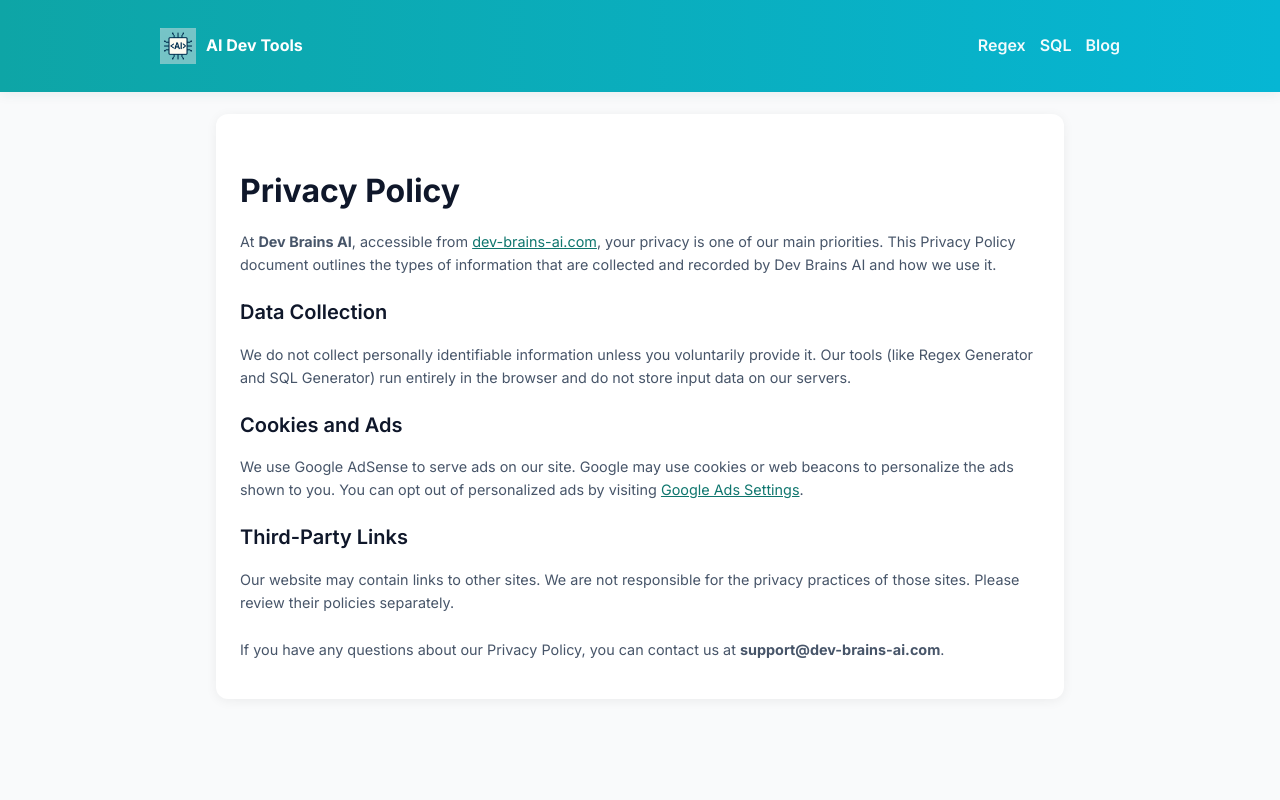
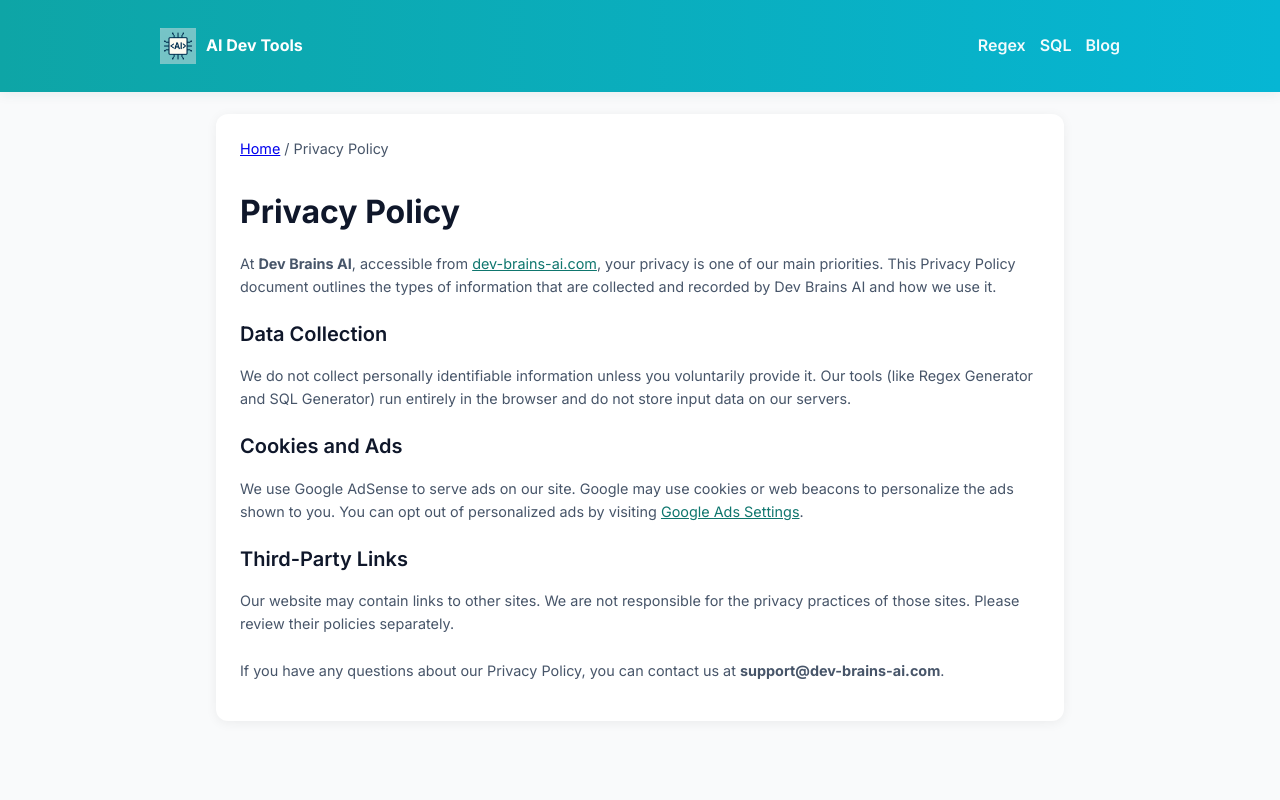
Before and after one commit to rampandu/ai-tools, a Next.js app: page /privacy in a window 1280 px wide. Shown: the top 800 px of the page. Built offline with nearby package versions, Linux system fonts and the light colour scheme; no server answers.

Commit message:
Update about, contact,privacy, terms pages to show breadcrumb structure

```diff
--- a/pages/privacy.js
+++ b/pages/privacy.js
@@ -1,7 +1,27 @@
 // pages/privacy.js
 import Head from "next/head";
+import Link from "next/link";
 
 export default function Privacy() {
+  const breadcrumbJsonLd = {
+    "@context": "https://schema.org",
+    "@type": "BreadcrumbList",
+    itemListElement: [
+      {
+        "@type": "ListItem",
+        position: 1,
+        name: "Home",
+        item: "https://dev-brains-ai.com/",
+      },
+      {
+        "@type": "ListItem",
+        position: 2,
+        name: "Privacy Policy",
+        item: "https://dev-brains-ai.com/privacy",
+      },
+    ],
+  };
+
   return (
     <>
       <Head>
@@ -18,6 +38,11 @@ export default function Privacy() {
         <meta property="og:type" content="article" />
         <meta property="og:url" content="https://dev-brains-ai.com/privacy" />
         <link rel="canonical" href="https://dev-brains-ai.com/privacy" />
+
+        <script
+          type="application/ld+json"
+          dangerouslySetInnerHTML={{ __html: JSON.stringify(breadcrumbJsonLd) }}
+        />
       </Head>
 
       <main className="container" style={{ paddingTop: 22 }}>
@@ -25,6 +50,26 @@ export default function Privacy() {
           className="card"
           style={{ maxWidth: 800, margin: "0 auto", padding: 24, color: "#0f172a" }}
         >
+          {/* Breadcrumb */}
+          <nav aria-label="Breadcrumb" className="small" style={{ marginBottom: 12 }}>
+            <ol
+              style={{
+                display: "flex",
+                flexWrap: "wrap",
+                gap: 4,
+                listStyle: "none",
+                padding: 0,
+                margin: 0,
+              }}
+            >
+              <li>
+                <Link href="/">Home</Link>
+              </li>
+              <li aria-hidden="true">/</li>
+              <li aria-current="page">Privacy Policy</li>
+            </ol>
+          </nav>
+
           <h1 style={{ fontSize: "2rem", fontWeight: 700, marginBottom: 12 }}>
             Privacy Policy
           </h1>
```
Also changed, not shown: pages/contact.js (+46 -6 lines), pages/terms.js (+45 -0 lines).
